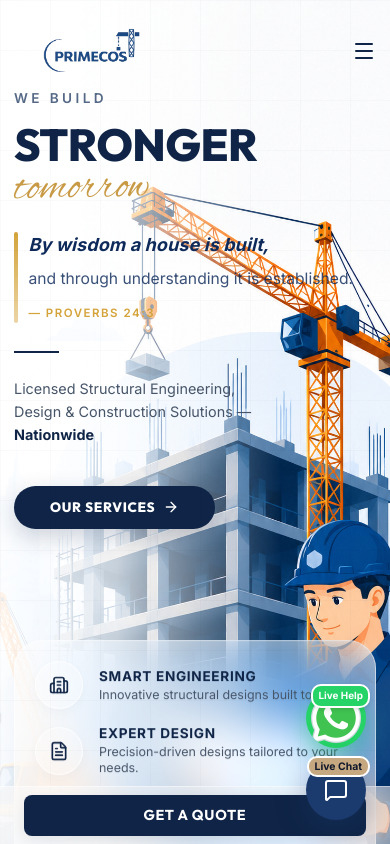
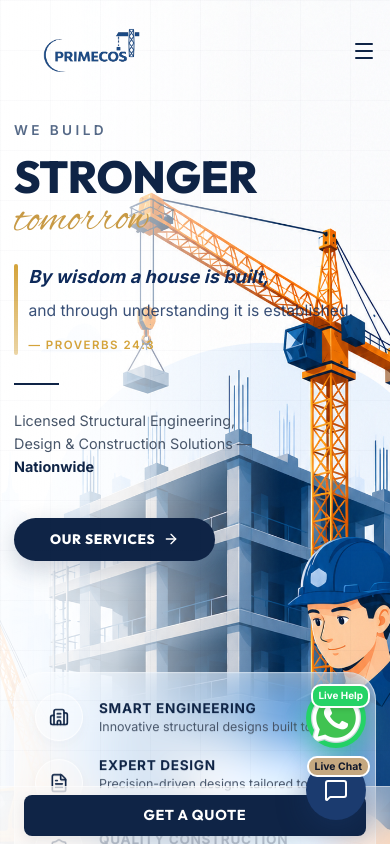
Before and after one commit to f2022266362-cpu/PrimeCost-Engineering-Service-, a React (Vite) app: page / in a window 390 px wide. Shown: the top 844 px of the page. Built offline with nearby package versions, Linux system fonts and the light colour scheme.

Commit message:
Adjust mobile hero padding top so text moves down comfortably

```diff
--- a/src/styles/responsive.css
+++ b/src/styles/responsive.css
@@ -156,9 +156,9 @@ img {
 }
 
 @media (max-width: 576px) {
-  /* Reduce top padding — image starts ~2 inches below hamburger menu */
+  /* Increase top padding slightly so text moves down comfortably below navbar */
   .hero-section {
-    padding-top: 5.5rem !important;
+    padding-top: 7.5rem !important;
     padding-bottom: 3rem !important;
     min-height: 100svh !important;
   }
```
